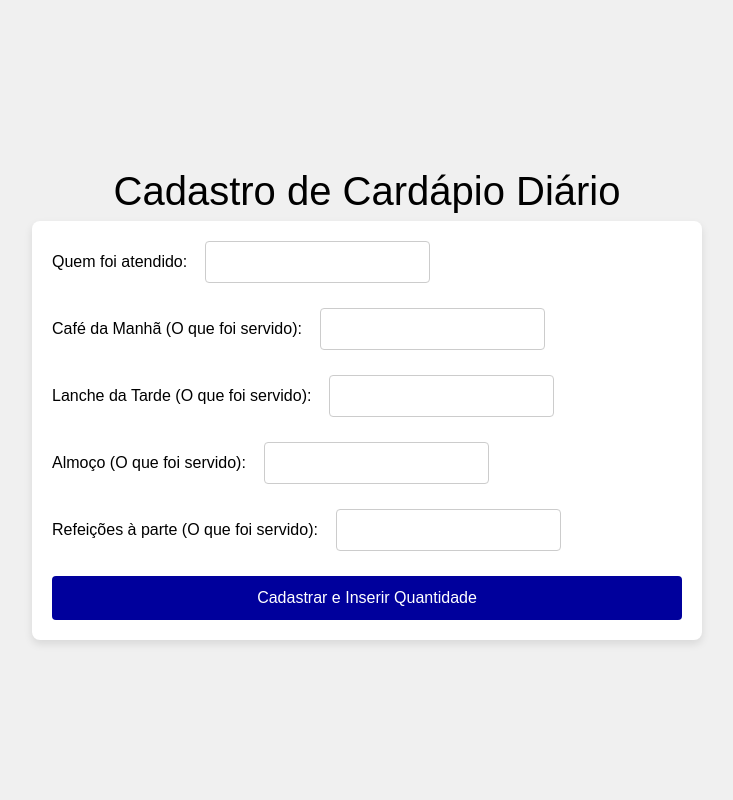
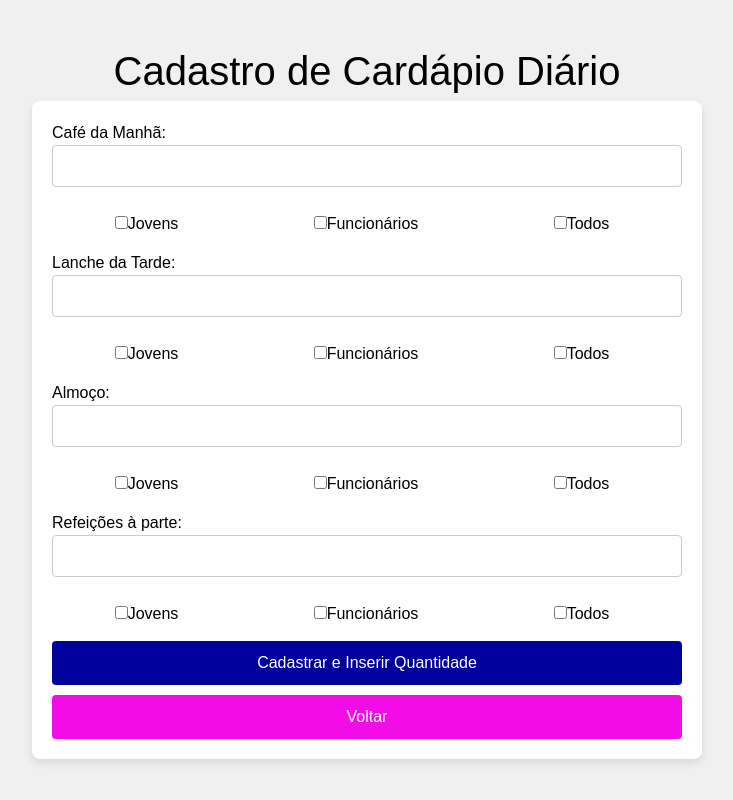
Before and after one commit to DaniLEP/Instituto_Reciclar, a React (Vite) app: page /cad-cardapio in a window 1280 px wide. Shown: the whole page, without its empty margins (273-1006 px from the left). Built offline with nearby package versions, Linux system fonts and the light colour scheme.

Commit message:
ft: Alteration if page, cadastro-cardapio

```diff
--- a/src/components/header.jsx
+++ b/src/components/header.jsx
@@ -49,20 +49,15 @@ export default function Header() {
             </ul>
           </div>
 
-          {/* Botão do Menu (Mobile) */}
+          {/* Botão do Menu - (Mobile) */}
           <button
             className="block lg:hidden text-white text-[30px] z-50"
-            onClick={handleClick}
-          >
+            onClick={handleClick}>
             {click ? <FaTimes /> : <CiMenuFries />}
           </button>
 
-          {/* Menu (Mobile) */}
-          <div
-            className={`${
-              click ? "block" : "hidden"
-            } lg:hidden absolute top-0 left-0 w-full h-screen bg-[#00009c] flex flex-col items-center justify-center transition-all duration-300 ease-in-out z-40`}
-          >
+          {/* Menu - (Mobile) */}
+          <div className={`${ click ? "block" : "hidden" } lg:hidden absolute top-0 left-0 w-full h-screen bg-[#00009c] flex flex-col items-center justify-center transition-all duration-300 ease-in-out z-40`} >
             <ul className="text-center text-white text-xl">
               <Link to="/lista-pedidos">
                 <li className="my-4 py-4 border-b border-[#00FF62] hover:bg-white hover:text-black hover:rounded">
@@ -98,113 +93,36 @@ export default function Header() {
       <div className={`${click ? "hidden" : "block"}`}>
         {/* Conteúdo da Home (Cards) */}
         <div className="bg-white">
-          <div
-            className="container"
-            style={{
-              maxWidth: "2000px",
-              height: "70vh",
-              margin: "0px auto",
-              textAlign: "center",
-              position: "relative",
-              top: "20vh",
-            }}
-          >
-            <div
-              style={{
-                display: "grid",
-                gridTemplateColumns: "repeat(auto-fit, minmax(250px, 1fr))",
-                gap: "20px",
-                position: "relative",
-                top: "5vh",
-              }}
-            >
+          <div className="container" style={{
+              maxWidth: "2000px", height: "70vh",  margin: "0px auto",  textAlign: "center",  position: "relative",  top: "20vh", }} >
+            <div style={{  display: "grid",  gridTemplateColumns: "repeat(auto-fit, minmax(250px, 1fr))",  gap: "20px",  position: "relative",  top: "5vh",  }} >
               {/* CARDS */}
-              <div
-                className="card"
-                style={{
-                  background: "#fff",
-                  borderRadius: "8px",
-                  boxShadow: "0 4px 8px rgba(0,0,0,0.1)",
-                  padding: "20px",
-                  cursor: "pointer",
-                  transition: "transform 0.3s ease",
-                  marginBottom: "10px",
-                  color: "black",
-                  display: "flex",
-                  flexDirection: "column",
-                  alignItems: "center",
-                  justifyContent: "center", // Garantindo que o conteúdo fique centralizado
-                }}
-              >
-                <Link to="/lista-pedidos">
-                  <img src="/listaPedidos.svg" className="h-[120px] ml-[65px]" />
-                  <h2 className="text-[40px]">Lista de Pedidos</h2>
+                {/* Card 1 - Lista Pedidos */}
+                <div className="card bg-white rounded-lg shadow-lg p-6 cursor-pointer transform hover:scale-105 transition-transform">
+                  <Link to={"/lista-pedidos"}>
+                      <img src="/listaPedidos.svg" className="mx-auto h-[100px] md:h-[120px] lg:h-[140px]" alt="Proteinas"/>
+                      <h2 className="text-black text-xl md:text-2xl lg:text-3xl mt-4">Lista de Pedidos</h2>
                   </Link>
                 </div>
-              <div
-                className="card"
-                style={{
-                  background: "#fff",
-                  borderRadius: "8px",
-                  boxShadow: "0 4px 8px rgba(0,0,0,0.1)",
-                  padding: "20px",
-                  cursor: "pointer",
-                  transition: "transform 0.3s ease",
-                  marginBottom: "10px",
-                  color: "black",
-                  display: "flex",
-                  flexDirection: "column",
-                  alignItems: "center",
-                  justifyContent: "center",
-                }}
-              >
-                <Link to="/cadastro">
-                  <img src="/cadastro.svg" className="h-[120px] ml-[10px]" />
-                  <h2 className="text-[40px]">Cadastro</h2>
+                {/* Card 2 - Cadastro */}
+                <div className="card bg-white rounded-lg shadow-lg p-6 cursor-pointer transform hover:scale-105 transition-transform">
+                  <Link to={"/cadastro"}>
+                      <img src="/cadastro.svg" className="mx-auto h-[100px] md:h-[120px] lg:h-[140px]" alt="Mantimentos"/>
+                      <h2 className="text-black text-xl md:text-2xl lg:text-3xl mt-4">Cadastro</h2>
                   </Link>
                 </div>
-              <div
-                className="card"
-                style={{
-                  background: "#fff",
-                  borderRadius: "8px",
-                  boxShadow: "0 4px 8px rgba(0,0,0,0.1)",
-                  padding: "20px",
-                  cursor: "pointer",
-                  transition: "transform 0.3s ease",
-                  marginBottom: "10px",
-                  color: "black",
-                  display: "flex",
-                  flexDirection: "column",
-                  alignItems: "center",
-                  justifyContent: "center",
-                }}
-              >
-                <Link to="/relatorio">
-                  <img src="/relatorio.svg" className="h-[120px] ml-[20px]" />
-                  <h2 className="text-[40px]">Relatórios</h2>
+                {/* Card 3 - Relatorios */}
+                <div className="card bg-white rounded-lg shadow-lg p-6 cursor-pointer transform hover:scale-105 transition-transform">
+                  <Link to={"/relatorio"}>
+                      <img src="/relatorio.svg" className="mx-auto h-[100px] md:h-[120px] lg:h-[140px]" alt="Relatorios"/>
+                      <h2 className="text-black text-xl md:text-2xl lg:text-3xl mt-4">Relatórios</h2>
                   </Link>
                 </div>
-              <div
-                className="card"
-                style={{
-                  background: "#fff",
-                  borderRadius: "8px",
-                  boxShadow: "0 4px 8px rgba(0,0,0,0.1)",
-                  padding: "20px",
-                  cursor: "pointer",
-                  transition: "transform 0.3s ease",
-                  marginBottom: "10px",
-                  color: "black",
-                  display: "flex",
-                  flexDirection: "column",
-                  alignItems: "center",
-                  justifyContent: "center",
-                }}
-              >
-                <Link to="/retirada">
-                  <img src="/retirada.svg" className="h-[120px] ml-[10px]" />
-                  <h2 className="text-[40px]">Retirada</h2>
+                {/* Card 4 - Retirada */}
+                <div className="card bg-white rounded-lg shadow-lg p-6 cursor-pointer transform hover:scale-105 transition-transform">
+                    <Link to={"/retirada"}>
+                      <img src="/retirada.svg"className="mx-auto h-[100px] md:h-[120px] lg:h-[140px]" alt="Voltar"/>
+                      <h2 className="text-black text-xl md:text-2xl lg:text-3xl mt-4">Retirada</h2>
                   </Link>
                 </div>
             </div>
--- a/src/components/qtdeRef.jsx
+++ b/src/components/qtdeRef.jsx
@@ -24,7 +24,7 @@ const FormContainer = styled.div`
   padding: 12px;
   font-size: 13px;
   color: black;
-  border-radius: 40px;
+  border-radius: 10px;
   width: 100%;
   max-width: 800px;
   box-shadow: 0 0 10px rgba(0, 0, 0, 0.1);
@@ -135,7 +135,6 @@ const QuantidadeRefeicoes = () => {
     jantar: 0,
     cafeManha: 0,
     lancheTarde: 0,
-    refeicoesAparte: '',
     quantidadeRefeicoesAparte: 0,
     dataRefeicao: ''
   });
@@ -172,7 +171,6 @@ const QuantidadeRefeicoes = () => {
       jantar: 0,
       cafeManha: 0,
       lancheTarde: 0,
-      refeicoesAparte: '',
       quantidadeRefeicoesAparte: 0,
       dataRefeicao: ''
     });
@@ -214,18 +212,12 @@ const QuantidadeRefeicoes = () => {
             { label: 'Qtde de Jantar', name: 'jantar', type: 'number' },
             { label: 'Qtde de Café', name: 'cafeManha', type: 'number' },
             { label: 'Qtde de Lanche', name: 'lancheTarde', type: 'number' },
-            { label: 'Refeições Parte', name: 'refeicoesAparte', type: 'text' },
             { label: 'Qtde de Refeições', name: 'quantidadeRefeicoesAparte', type: 'number' },
             { label: 'Data da Refeição', name: 'dataRefeicao', type: 'date' }
           ].map((input, index) => (
             <FormGroup key={index}>
               <Label>{input.label}:</Label>
-              <Input
-                name={input.name}
-                type={input.type}
-                value={formData[input.name]}
-                onChange={handleInputChange}
-              />
+              <Input name={input.name}  type={input.type}  value={formData[input.name]} onChange={handleInputChange} />
             </FormGroup>
           ))}
         </Form>
@@ -237,7 +229,7 @@ const QuantidadeRefeicoes = () => {
           <Button onClick={exportToExcel}>Exportar para Excel</Button>
           <Button onClick={clearForm}>Limpar Formulário</Button>
         </Actions>
-
+            <br /><br />
         <h2 className="text-black text-center text-[30px]">Refeições Cadastradas</h2>
         <Table>
           <thead>
@@ -246,7 +238,6 @@ const QuantidadeRefeicoes = () => {
               <th>Jantar</th>
               <th>Café da Manhã</th>
               <th>Lanche da Tarde</th>
-              <th>Refeições à Parte</th>
               <th>Qtd. Refeições à Parte</th>
               <th>Data</th>
               <th>Ações</th>
@@ -266,7 +257,7 @@ const QuantidadeRefeicoes = () => {
             ))}
           </tbody>
         </Table>
-
+              <br /><br />
         <Button type="submit" onClick={handleSubmit}>
           Salvar Quantidade
         </Button>
--- a/src/components/receitaCad.jsx
+++ b/src/components/receitaCad.jsx
@@ -2,13 +2,16 @@ import { useState } from 'react';
 import { useNavigate } from 'react-router-dom';
 import styled from 'styled-components';
 
-
 const ReceitaCadastro = () => {
-  const [atendido, setAtendido] = useState('');
   const [cafeManha, setCafeManha] = useState('');
   const [lancheTarde, setLancheTarde] = useState('');
   const [almoco, setAlmoco] = useState('');
   const [refeicoesAParte, setRefeicoesAParte] = useState('');
+  const [usuariosCafeManha, setUsuariosCafeManha] = useState([]);
+  const [usuariosLancheTarde, setUsuariosLancheTarde] = useState([]);
+  const [usuariosAlmoco, setUsuariosAlmoco] = useState([]);
+  const [usuariosRefeicoesAParte, setUsuariosRefeicoesAParte] = useState([]);
+
   const navigate = useNavigate();
 
   const handleSubmit = (e) => {
@@ -16,27 +19,45 @@ const ReceitaCadastro = () => {
     navigate('/quantidade-refeicoes');
   };
 
+  const handleBack = () => {
+    navigate(-1); // Volta para a página anterior
+  };
+
+  const handleCheckboxChange = (e, setUsuariosFunc, usuarios) => {
+    const { value, checked } = e.target;
+    if (checked) {
+      setUsuariosFunc([...usuarios, value]);
+    } else {
+      setUsuariosFunc(usuarios.filter((usuario) => usuario !== value));
+    }
+  };
+
   const Title = styled.h1`
-  color: Black;
-  font-size: 2.5rem;
-  text-align: center;
-`;
+    color: black;
+    font-size: 2.5rem;
+    text-align: center;
 
-  // CSS Inline
+    @media (max-width: 768px) {
+      font-size: 2rem;
+    }
+  `;
+
   const containerStyle = {
     display: 'flex',
     flexDirection: 'column',
     alignItems: 'center',
     justifyContent: 'center',
-    height: '100vh',
+    minHeight: '100vh',
     backgroundColor: '#f0f0f0',
     fontFamily: 'Arial, sans-serif',
+    padding: '20px', // para espaçamento em telas menores
   };
 
   const formStyle = {
     display: 'flex',
     flexDirection: 'column',
-    width: '670px',
+    width: '100%',
+    maxWidth: '670px',
     padding: '20px',
     backgroundColor: '#fff',
     borderRadius: '8px',
@@ -48,17 +69,22 @@ const ReceitaCadastro = () => {
     fontWeight: 'normal',
   };
 
-  const labelsStyle = {
-    marginBottom: '10px',
-    fontWeight: 'normal',
-  };
-
   const inputStyle = {
     padding: '8px',
     marginBottom: '15px',
     borderRadius: '4px',
     border: '1px solid #ccc',
-    marginLeft: "18px"
+    width: '100%', // Para responsividade
+  };
+
+  const checkboxContainerStyle = {
+    display: 'flex',
+    justifyContent: 'space-around',
+    marginBottom: '15px',
+  };
+
+  const checkboxLabelStyle = {
+    marginRight: '10px',
   };
 
   const buttonStyle = {
@@ -68,25 +94,26 @@ const ReceitaCadastro = () => {
     border: 'none',
     borderRadius: '4px',
     cursor: 'pointer',
+    marginBottom: '10px', // Espaçamento entre os botões
+    width: '100%',
+  };
+
+  const backButtonStyle = {
+    padding: '10px',
+    backgroundColor: '#F20DE7',
+    color: 'white',
+    border: 'none',
+    borderRadius: '4px',
+    cursor: 'pointer',
+    width: '100%',
   };
 
   return (
     <div style={containerStyle}>
-     <Title><h1>Cadastro de Cardápio Diário</h1></Title>
+      <Title>Cadastro de Cardápio Diário</Title>
       <form onSubmit={handleSubmit} style={formStyle}>
-        <label style={labelsStyle}>
-          Quem foi atendido:
-          <input
-            type="text"
-            value={atendido}
-            onChange={(e) => setAtendido(e.target.value)}
-            required
-            style={inputStyle}
-          />
-        </label>
-
         <label style={labelStyle}>
-          Café da Manhã (O que foi servido):
+          Café da Manhã:
           <input
             type="text"
             value={cafeManha}
@@ -95,9 +122,35 @@ const ReceitaCadastro = () => {
             style={inputStyle}
           />
         </label>
+        <div style={checkboxContainerStyle}>
+          <label style={checkboxLabelStyle}>
+            <input
+              type="checkbox"
+              value="Jovens"
+              onChange={(e) => handleCheckboxChange(e, setUsuariosCafeManha, usuariosCafeManha)}
+            />
+            Jovens
+          </label>
+          <label style={checkboxLabelStyle}>
+            <input
+              type="checkbox"
+              value="Funcionários"
+              onChange={(e) => handleCheckboxChange(e, setUsuariosCafeManha, usuariosCafeManha)}
+            />
+            Funcionários
+          </label>
+          <label style={checkboxLabelStyle}>
+            <input
+              type="checkbox"
+              value="Todos"
+              onChange={(e) => handleCheckboxChange(e, setUsuariosCafeManha, usuariosCafeManha)}
+            />
+            Todos
+          </label>
+        </div>
 
         <label style={labelStyle}>
-          Lanche da Tarde (O que foi servido):
+          Lanche da Tarde:
           <input
             type="text"
             value={lancheTarde}
@@ -106,9 +159,35 @@ const ReceitaCadastro = () => {
             style={inputStyle}
           />
         </label>
+        <div style={checkboxContainerStyle}>
+          <label style={checkboxLabelStyle}>
+            <input
+              type="checkbox"
+              value="Jovens"
+              onChange={(e) => handleCheckboxChange(e, setUsuariosLancheTarde, usuariosLancheTarde)}
+            />
+            Jovens
+          </label>
+          <label style={checkboxLabelStyle}>
+            <input
+              type="checkbox"
+              value="Funcionários"
+              onChange={(e) => handleCheckboxChange(e, setUsuariosLancheTarde, usuariosLancheTarde)}
+            />
+            Funcionários
+          </label>
+          <label style={checkboxLabelStyle}>
+            <input
+              type="checkbox"
+              value="Todos"
+              onChange={(e) => handleCheckboxChange(e, setUsuariosLancheTarde, usuariosLancheTarde)}
+            />
+            Todos
+          </label>
+        </div>
 
         <label style={labelStyle}>
-          Almoço (O que foi servido):
+          Almoço:
           <input
             type="text"
             value={almoco}
@@ -117,20 +196,74 @@ const ReceitaCadastro = () => {
             style={inputStyle}
           />
         </label>
+        <div style={checkboxContainerStyle}>
+          <label style={checkboxLabelStyle}>
+            <input
+              type="checkbox"
+              value="Jovens"
+              onChange={(e) => handleCheckboxChange(e, setUsuariosAlmoco, usuariosAlmoco)}
+            />
+            Jovens
+          </label>
+          <label style={checkboxLabelStyle}>
+            <input
+              type="checkbox"
+              value="Funcionários"
+              onChange={(e) => handleCheckboxChange(e, setUsuariosAlmoco, usuariosAlmoco)}
+            />
+            Funcionários
+          </label>
+          <label style={checkboxLabelStyle}>
+            <input
+              type="checkbox"
+              value="Todos"
+              onChange={(e) => handleCheckboxChange(e, setUsuariosAlmoco, usuariosAlmoco)}
+            />
+            Todos
+          </label>
+        </div>
 
         <label style={labelStyle}>
-          Refeições à parte (O que foi servido):
+          Refeições à parte:
           <input
             type="text"
             value={refeicoesAParte}
             onChange={(e) => setRefeicoesAParte(e.target.value)}
-            required
             style={inputStyle}
           />
         </label>
+        <div style={checkboxContainerStyle}>
+          <label style={checkboxLabelStyle}>
+            <input
+              type="checkbox"
+              value="Jovens"
+              onChange={(e) => handleCheckboxChange(e, setUsuariosRefeicoesAParte, usuariosRefeicoesAParte)}
+            />
+            Jovens
+          </label>
+          <label style={checkboxLabelStyle}>
+            <input
+              type="checkbox"
+              value="Funcionários"
+              onChange={(e) => handleCheckboxChange(e, setUsuariosRefeicoesAParte, usuariosRefeicoesAParte)}
+            />
+            Funcionários
+          </label>
+          <label style={checkboxLabelStyle}>
+            <input
+              type="checkbox"
+              value="Todos"
+              onChange={(e) => handleCheckboxChange(e, setUsuariosRefeicoesAParte, usuariosRefeicoesAParte)}
+            />
+            Todos
+          </label>
+        </div>
 
         <button type="submit" style={buttonStyle}>
           Cadastrar e Inserir Quantidade
+        </button>
+        <button onClick={handleBack} style={backButtonStyle}>
+          Voltar
         </button>
       </form>
     </div>
--- a/src/pages/ListaPedidos.jsx
+++ b/src/pages/ListaPedidos.jsx
@@ -27,7 +27,7 @@ export default function ListaPedidos() {
 
                         {/* Card 2 - Retiradas */}
                         <div className="card bg-white rounded-lg shadow-lg p-6 cursor-pointer transform hover:scale-105 transition-transform">
-                            <Link to={"/relatorio-retiradas"}>
+                            <Link to={"/hortalicas"}>
                                 <img src="/hortalicas.svg" className="mx-auto h-[100px] md:h-[120px] lg:h-[140px]" alt="Hortaliças"/>
                                 <h2 className="text-black text-xl md:text-2xl lg:text-3xl mt-4">Hortaliças</h2>
                             </Link>
```
Also changed, not shown: src/components/Retirada.jsx (+5 -26 lines). Lines whose indentation alone changed are shown as unchanged.
